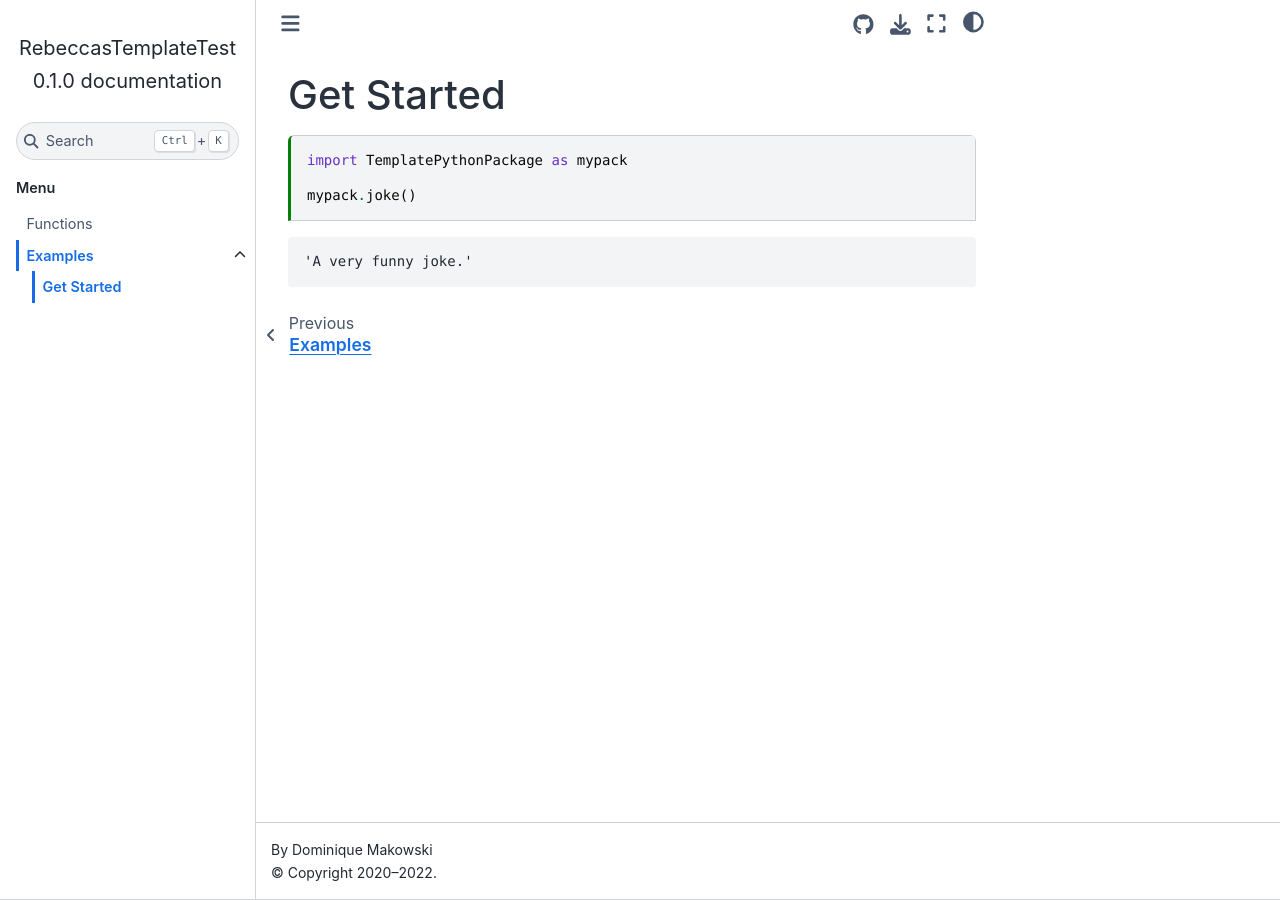
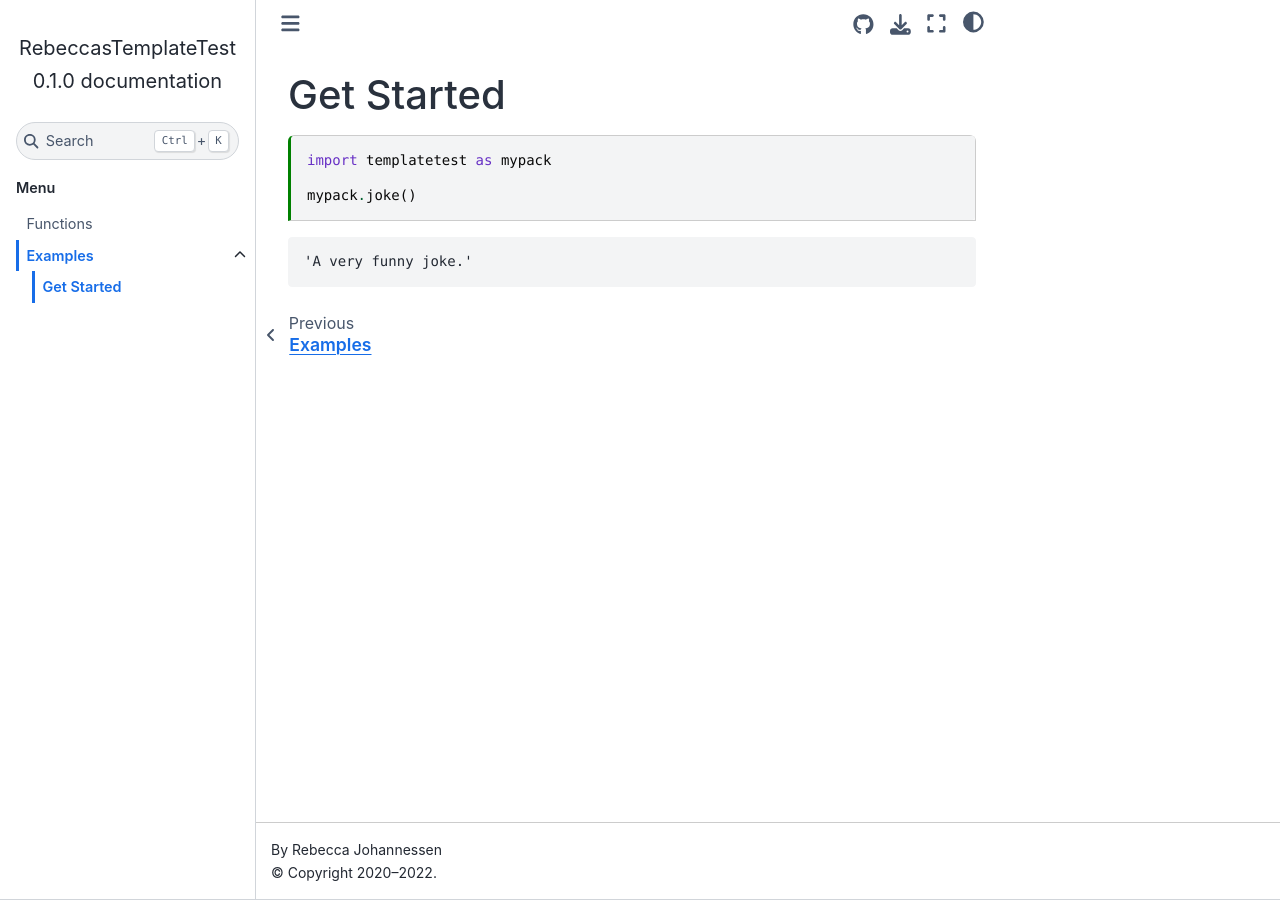
Before and after one commit to rejoha/RebeccasTemplateTest, a Sphinx documentation site: the page built from docs/examples/get_started.ipynb, in a window 1280 px wide. Built offline with Sphinx 7.4.7 and the Sphinx Book theme 1.1.4, drawn with Linux system fonts in a browser that asks for light colours.

Commit message:
more docs adjustments

```diff
--- a/docs/conf.py
+++ b/docs/conf.py
@@ -26,7 +26,7 @@
 # -- Project information -----------------------------------------------------
 project = "RebeccasTemplateTest"
 copyright = f"2020–{datetime.datetime.now().year}"
-author = "Dominique Makowski"
+author = "Rebecca Johannessen"
 
 # The short X.Y version.
 def find_version():
--- a/docs/functions.rst
+++ b/docs/functions.rst
@@ -1,6 +1,6 @@
 Functions
 -----------------------
 
-.. autofunction:: RebeccasTemplateTest.joke
+.. autofunction:: templatetest.joke
 
-.. autofunction:: RebeccasTemplateTest.anotherfunction
+.. autofunction:: templatetest.anotherfunction
```
Also changed, not shown: docs/examples/get_started.ipynb.
